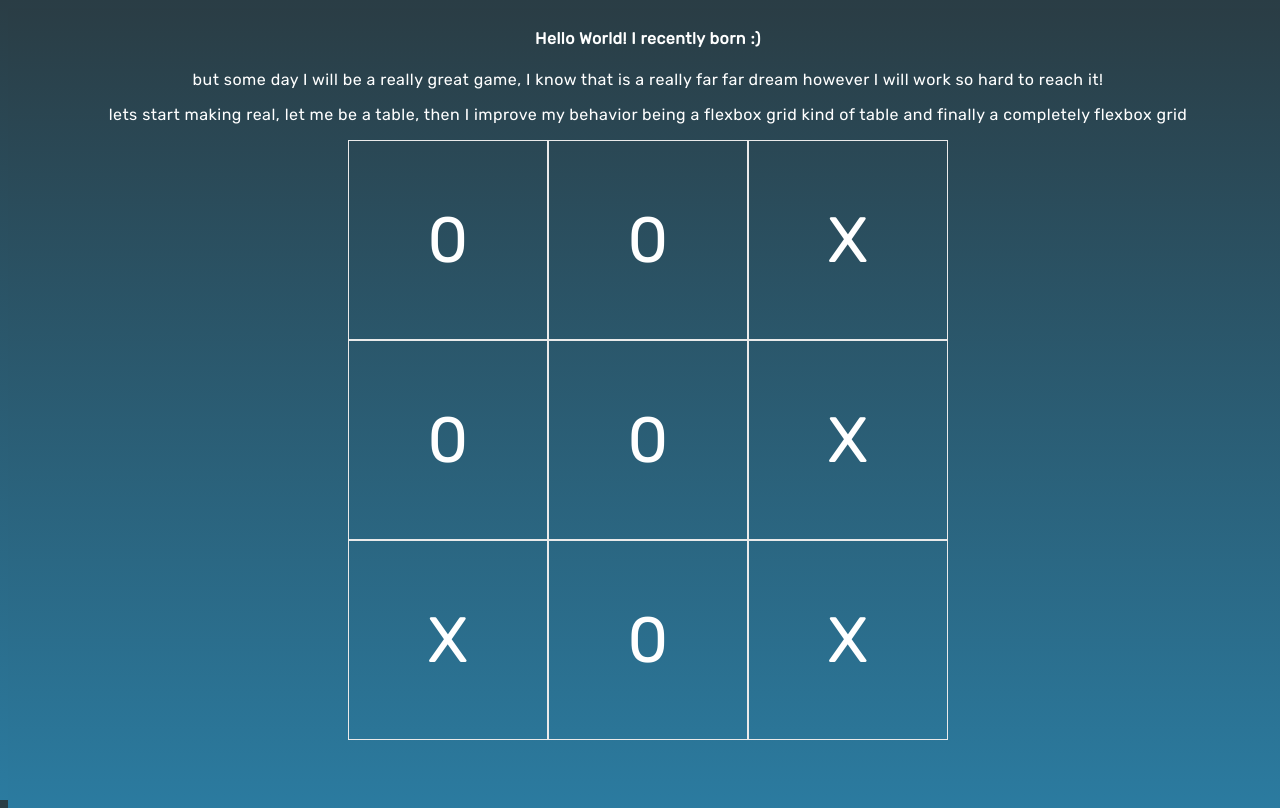
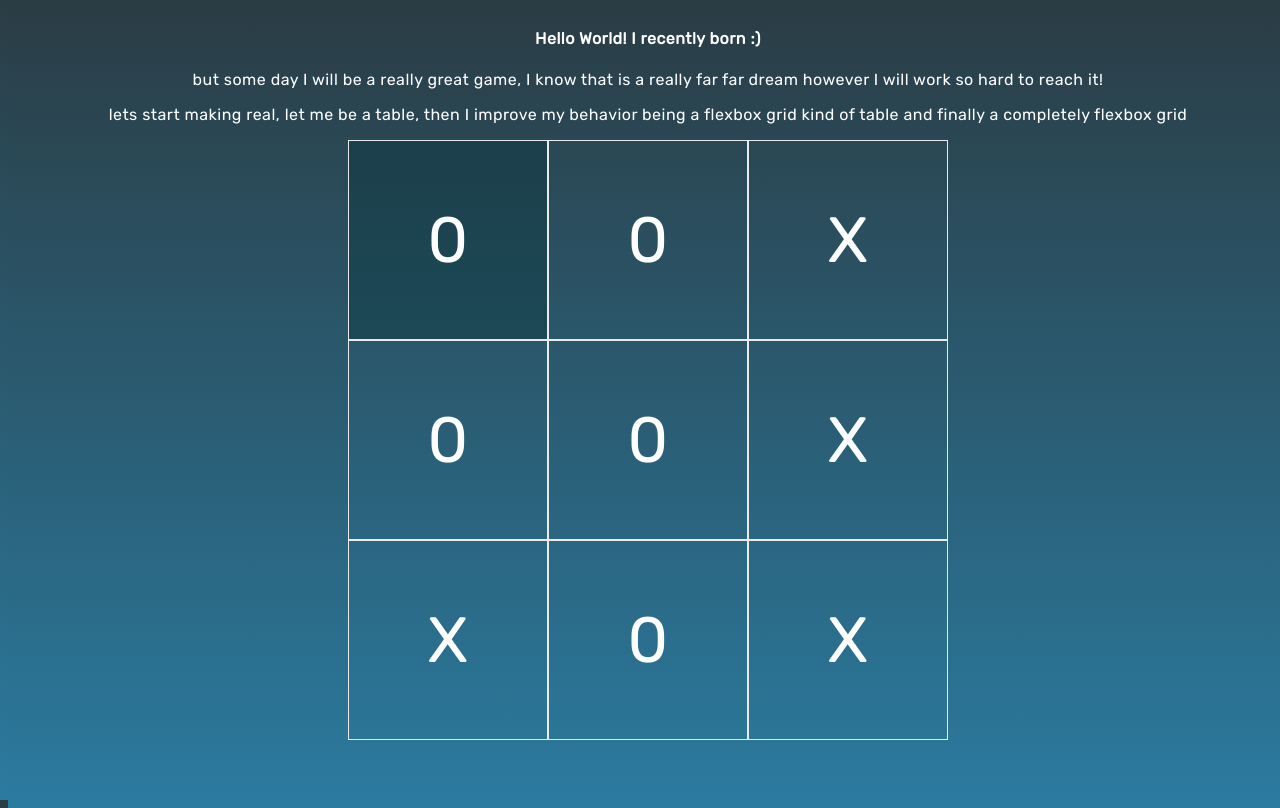
Before and after one commit to ealipio/bbt-tictactoe, a website built with Parcel: page index.html in a window 1280 px wide. In both pictures the pointer is over the element 448 px from the left and 239 px from the top of the page. Built offline with nearby package versions, Linux system fonts and the light colour scheme; a script that the page names is missing.

Commit message:
Adding hover functionality

```diff
--- a/src/style.css
+++ b/src/style.css
@@ -26,4 +26,9 @@ body, html {
     justify-content: center;
     align-items: center;
     font-size: 4em;
+    cursor: pointer;
 }
+
+.box:hover{
+    background: rgba(14, 57, 65, 0.47);
+}
```
